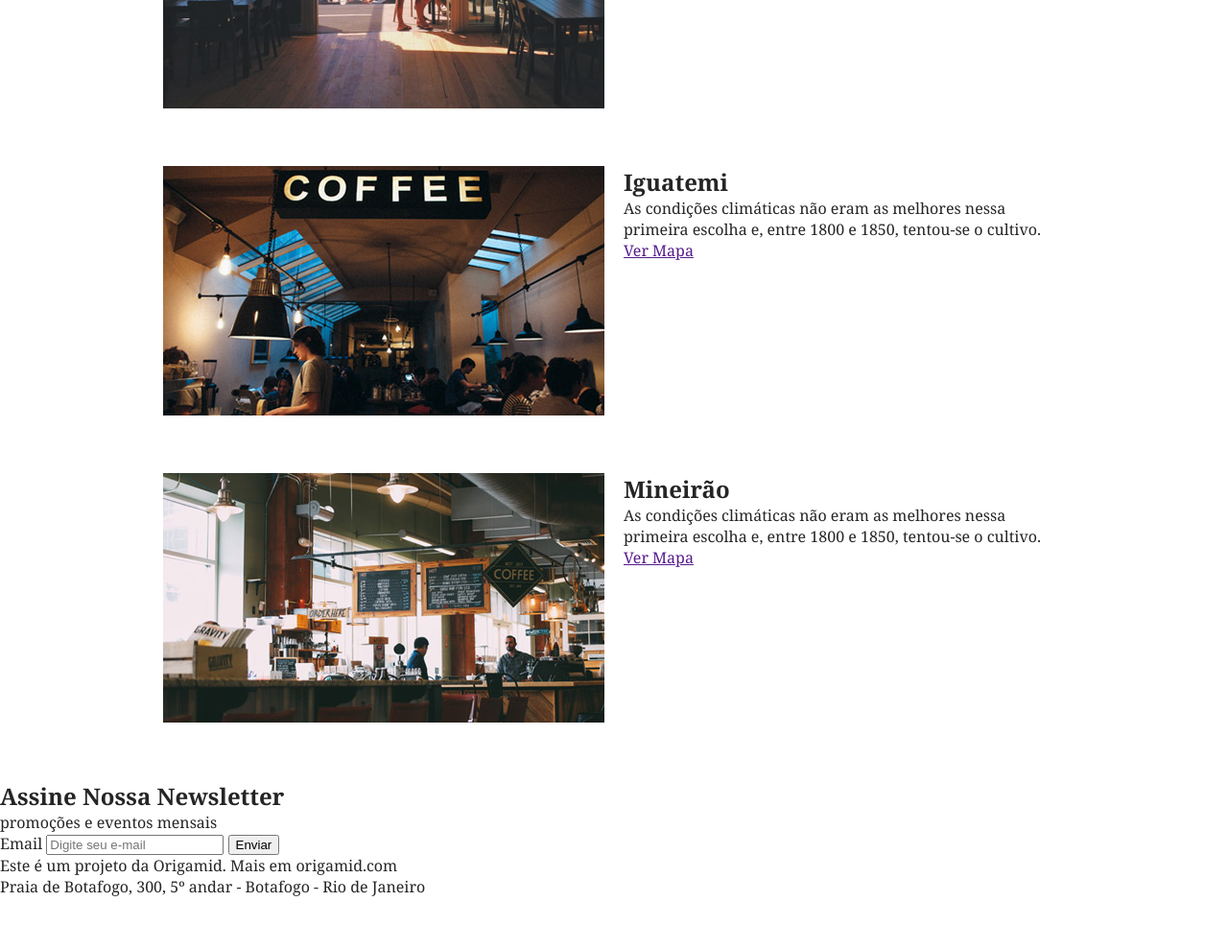
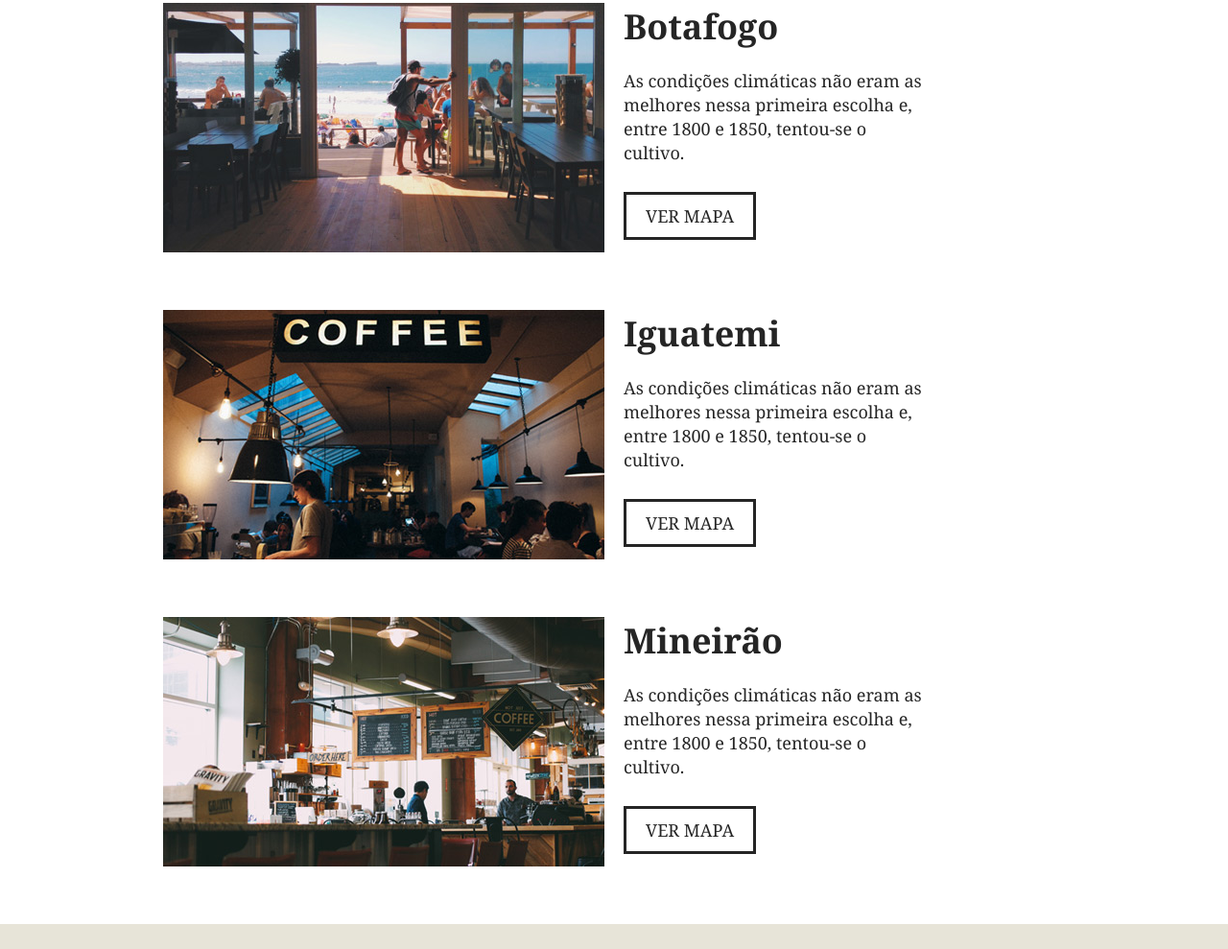
Before and after one commit to evandromottaz/CSS---avan-ado, a plain HTML site: page index.html in a window 1280 px wide. Shown: the part 1851-2840 px from the top of the page at 96% size. Drawn offline with Linux system fonts and the light colour scheme.

Commit message:
2-9 Brafé 1 - Puro - Responsivo 1

```diff
--- a/css/style.css
+++ b/css/style.css
@@ -1,3 +1,12 @@
+/*
+Breakpoints
+
+960
+
+740
+
+*/
+
 /* Reset */
 
 body,
@@ -8,6 +17,10 @@ p,
 ul {
 	padding: 0px;
 	margin: 0px;
+}
+
+* {
+	box-sizing: border-box;
 }
 
 body {
@@ -57,6 +70,15 @@ body {
 	font-size: 1, 125em;
 }
 
+@media (max-width: 739px) {
+	.menu-nav {
+		float: none;
+		clear: both;
+	}
+}
+
+/* Intro */
+
 .intro {
 	background: url("../img/bg-intro.jpg") no-repeat center;
 	background-size: cover;
@@ -82,6 +104,12 @@ body {
 .intro p {
 	font-style: italic;
 	font-size: 1.125em;
+}
+
+@media (max-width: 739px) {
+	.intro {
+		padding: 40px 0;
+	}
 }
 
 /* Sobre */
@@ -142,6 +170,27 @@ body {
 	max-width: 460px;
 }
 
+@media (min-width: 740px) and (max-width: 980px) {
+	.sobre-container {
+		max-width: 720px;
+	}
+
+	.sobre-item {
+		width: 340px;
+	}
+}
+
+@media (max-width: 739px) {
+	.sobre-container {
+		max-width: 300px;
+	}
+
+	.sobre-item {
+		width: 300px;
+		margin: 0 auto;
+	}
+}
+
 /* Produtos */
 
 .produtos {
@@ -175,6 +224,30 @@ body {
 	margin-bottom: 20px;
 }
 
+.produtos-item h2::before {
+	content: "";
+	display: block;
+	width: 100px;
+	height: 100px;
+	background: currentColor;
+	border-radius: 50%;
+	margin: 20px auto;
+	border: 5px solid #e7e4d8;
+	box-shadow: 0 0 0 10px currentColor;
+}
+
+h2.produtos-paulista::before {
+	color: #492901;
+}
+
+h2.produtos-carioca::before {
+	color: #c17139;
+}
+
+h2.produtos-mineiro::before {
+	color: #d7a54d;
+}
+
 .produtos-item p {
 	font-size: 0.875em;
 	line-height: 1.4em;
@@ -193,6 +266,27 @@ body {
 	text-transform: uppercase;
 	padding: 15px 0;
 }
+
+@media (min-width: 740px) and (max-width: 980px) {
+	.produtos-container {
+		max-width: 720px;
+	}
+
+	.produtos-item {
+		width: 220px;
+	}
+}
+
+@media (max-width: 739px) {
+	.produtos-container {
+		max-width: 300px;
+	}
+
+	.produtos-item {
+		margin: 0 auto;
+	}
+}
+
 /* Locais */
 
 .locais {
@@ -224,3 +318,123 @@ body {
 	float: left;
 	margin: 0 10px;
 }
+
+.locais-item h2 {
+	font-size: 2.25em;
+	margin-bottom: 20px;
+}
+
+.locais-item p {
+	font-size: 1.125em;
+	line-height: 1.4em;
+	max-width: 320px;
+	margin-bottom: 40px;
+}
+
+.locais-item a {
+	font-size: 1.125em;
+	text-transform: uppercase;
+	text-decoration: none;
+	color: #252525;
+	border: 3px solid;
+	padding: 10px 20px;
+
+}
+
+/* Assine */
+
+.assine {
+	background: #e7e4d8;
+	;
+	padding: 30px 0;
+}
+
+.assine-container {
+	max-width: 960px;
+	margin: 0 auto;
+}
+
+.assine-container::after,
+.assine-container::before {
+	content: "";
+	display: table;
+	clear: both;
+}
+
+.assine-info {
+	width: 460px;
+	margin: 0 10px;
+	float: left;
+}
+
+.assine-info h2 {
+	font-size: 2.25em;
+}
+
+.assine-info p {
+	font-size: 1.5em;
+	font-style: italic;
+}
+
+.assine form {
+	width: 460px;
+	margin: 10px 10px 0;
+	float: left;
+}
+
+.assine form label {
+	display: none;
+}
+
+.assine input {
+	width: 320px;
+	border: 3px solid #252525;
+	background: none;
+	font-size: 1.5em;
+	font-style: italic;
+	font-family: Georgia, serif;
+	padding: 10px;
+	float: left;
+}
+
+.assine button {
+	background: #252525;
+	font-family: Georgia, serif;
+	text-transform: uppercase;
+	font-size: 1.5em;
+	width: 140px;
+	padding: 13px 0;
+	color: #fff;
+	border: none;
+	cursor: pointer;
+}
+
+.footer {
+	background: #d6d3c8;
+	padding: 40px 0;
+}
+
+.footer-container {
+	max-width: 960px;
+	margin: 0 auto;
+}
+
+.footer-container::before,
+.footer-container::after {
+	content: "";
+	display: table;
+	clear: both;
+}
+
+.footer p {
+	float: left;
+	margin: 0 10px;
+	font-size: 1.125em;
+	line-height: 1.4em;
+}
+
+.footer img {
+	float: right;
+	margin: 0 10px;
+	display: block;
+}
--- a/index.html
+++ b/index.html
@@ -50,19 +50,19 @@
 	<section class="produtos">
 		<div class="produtos-container">
 			<div class="produtos-item">
-				<h2>Paulista</h2>
+				<h2 class="produtos-paulista">Paulista</h2>
 				<p>As condições climáticas não eram as melhores nessa primeira escolha e,
 					entre 1800 e 1850, tentou-se o cultivo noutras regiões: o João Alberto Castelo
 					Branco trouxe mudas do Pará para a Região Sudeste e as cultivou no Rio de Janeiro,</p>
 			</div>
 			<div class="produtos-item">
-				<h2>Carioca</h2>
+				<h2 class="produtos-carioca">Carioca</h2>
 				<p>As condições climáticas não eram as melhores nessa primeira escolha e,
 					entre 1800 e 1850, tentou-se o cultivo noutras regiões: o João Alberto Castelo
 					Branco trouxe mudas do Pará para a Região Sudeste e as cultivou no Rio de Janeiro,</p>
 			</div>
 			<div class="produtos-item">
-				<h2>Mineiro</h2>
+				<h2 class="produtos-mineiro">Mineiro</h2>
 				<p>As condições climáticas não eram as melhores nessa primeira escolha e,
 					entre 1800 e 1850, tentou-se o cultivo noutras regiões: o João Alberto Castelo
 					Branco trouxe mudas do Pará para a Região Sudeste e as cultivou no Rio de Janeiro,</p>
@@ -108,9 +108,9 @@
 		</div>
 	</section>
 
-	<section>
-		<div>
-			<div>
+	<section class="assine">
+		<div class="assine-container">
+			<div class="assine-info">
 				<h2>Assine Nossa Newsletter</h2>
 				<p>promoções e eventos mensais</p>
 			</div>
@@ -122,8 +122,8 @@
 		</div>
 	</section>
 
-	<footer>
-		<div>
+	<footer class="footer">
+		<div class="footer-container">
 			<div>
 				<p>Este é um projeto da Origamid. Mais em origamid.com<br>
 					Praia de Botafogo, 300, 5º andar - Botafogo - Rio de Janeiro</p>
```
